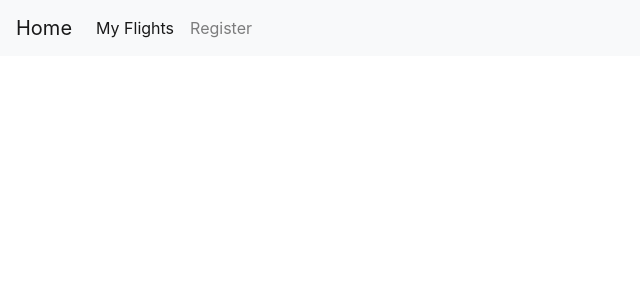
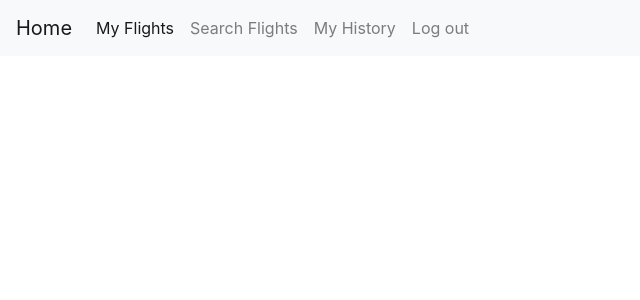
Before and after one commit to dahongj/Airlines, a Flask app: page /custflight in a window 1280 px wide. Shown: the top 300 px of the page, without its empty margins (0-640 px from the left). Run offline with Flask 3, Linux system fonts and the light colour scheme; some libraries are stand-ins or nearby versions.

Commit message:
customer dashboard

```diff
--- a/auth.py
+++ b/auth.py
@@ -45,6 +45,15 @@ def search():
 def custlogin():
     return render_template('custlogin.html')
 
+@auth.route('custhome',methods=['GET', 'POST'])
+def custhome():
+
+    cursor = conn.cursor()
+    query = 'SELECT * FROM flight'
+    cursor.execute(query)
+    flights = cursor.fetchall()
+    return render_template('custdashboard.html', name=session['user']['first_name'] + ' ' + session['user']['last_name'], flights=flights)
+
 @auth.route('/custloginAuth', methods=['GET', 'POST'])
 def custloginAuth():
     email = request.form['email']
@@ -73,7 +82,7 @@ def custloginAuth():
 
     if(user):
         session['user'] = {'email': user['email'], 'first_name': user['first_name'], 'last_name': user['last_name']}
-        return render_template('customer.html', name=session['user']['first_name'] + ' ' + session['user']['last_name'], flights=flights)
+        return render_template('custdashboard.html', name=session['user']['first_name'] + ' ' + session['user']['last_name'], flights=flights)
     else:
         error = 'Invalid login or username'
         return render_template('custlogin.html', error=error)
--- a/templates/custbase.html
+++ b/templates/custbase.html
@@ -20,7 +20,7 @@
     </head>
     <body>
         <nav class="navbar navbar-expand-lg navbar-light bg-light">
-            <a class="navbar-brand" href="customer">Home</a>
+            <a class="navbar-brand" href="custhome">Home</a>
             <button class="navbar-toggler" type="button" data-toggle="collapse" data-target="#navbarNav" aria-controls="navbarNav" aria-expanded="false" aria-label="Toggle navigation">
               <span class="navbar-toggler-icon"></span>
             </button>
@@ -30,7 +30,13 @@
                   <a class="nav-link" href="custflight">My Flights <span class="sr-only">(current)</span></a>
                 </li>
                 <li class="nav-item">
-                  <a class="nav-link" href="/register">Register</a>
+                  <a class="nav-link" href="/">Search Flights</a>
+                </li>
+                <li class="nav-item">
+                  <a class="nav-link" href="/">My History</a>
+                </li>
+                <li class="nav-item">
+                  <a class="nav-link" href="/custlogout">Log out</a>
                 </li>
               </ul>
             </div>
--- a/templates/custlogin.html
+++ b/templates/custlogin.html
@@ -8,7 +8,7 @@
 					<h5 class="card-title">Login</h5>
 				</div>
 				<div class="card-body">
-					<form action="/loginAuth" method="POST">
+					<form action="/custloginAuth" method="POST">
 						<div class="form-group">
 							<label for="email">Email address</label>
 							<input type="email" class="form-control" id="email" name="email" placeholder="Email" required>
```
Also changed, not shown: templates/custdashboard.html (+9 -3 lines), templates/staffbase.html (added).
